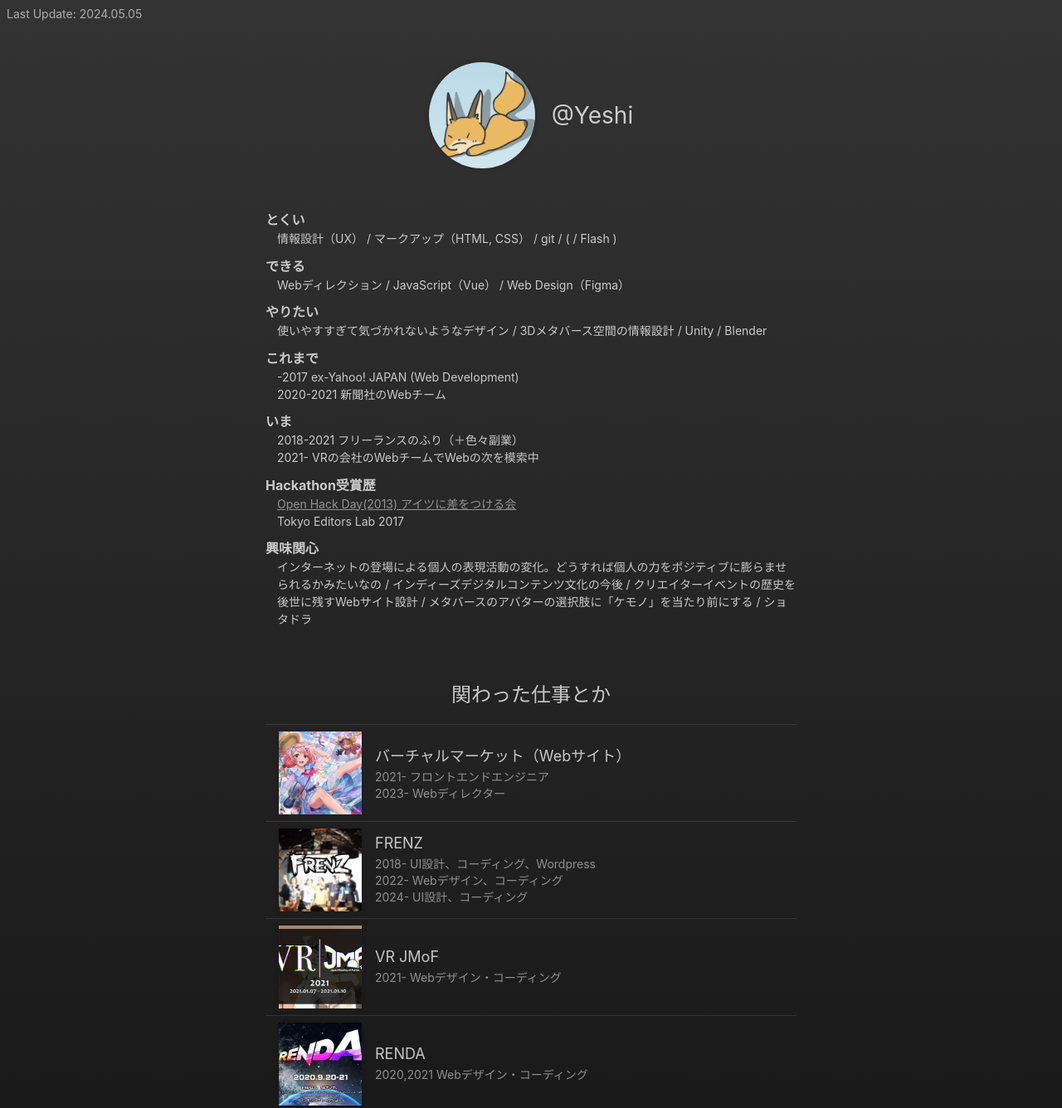
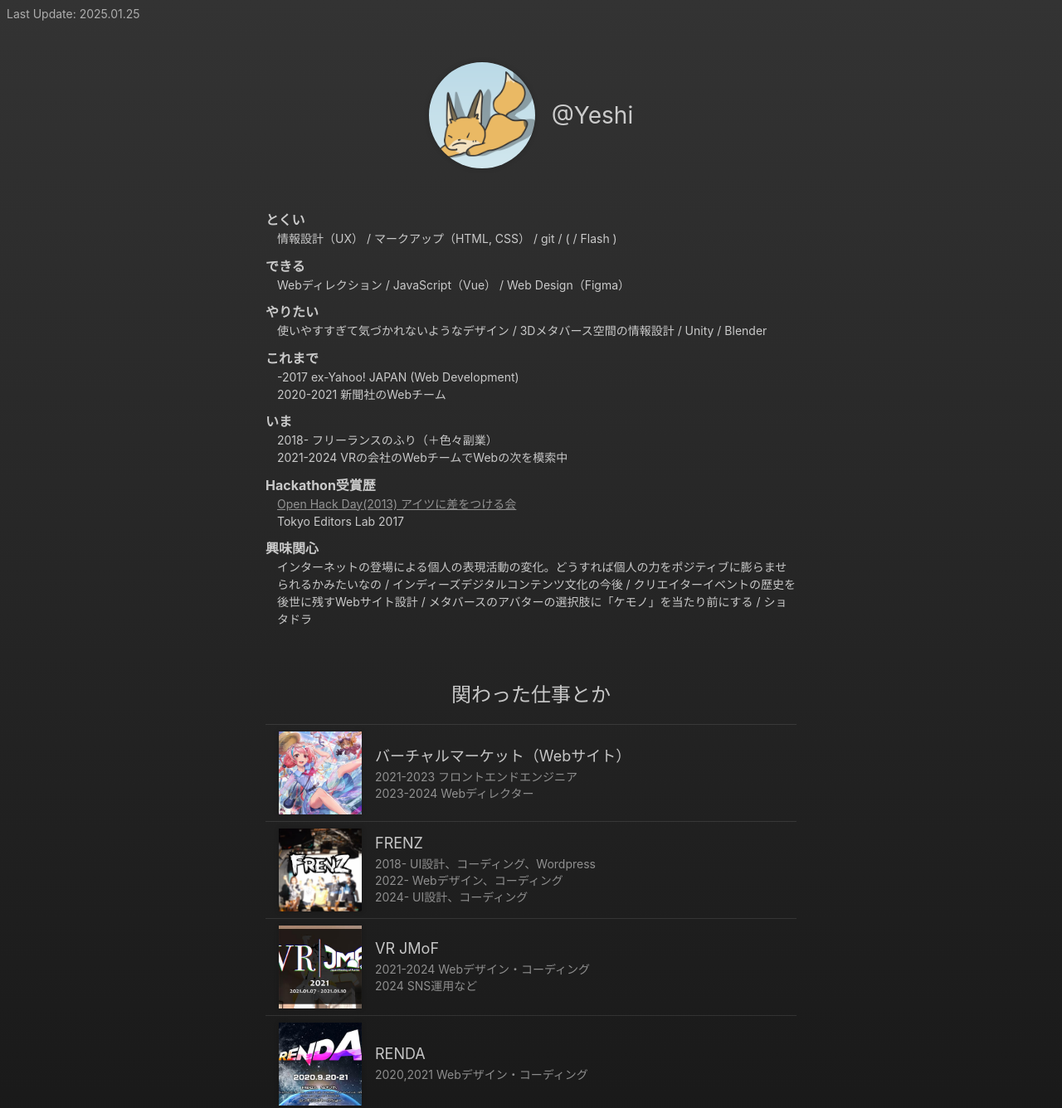
Before and after one commit to Yeshi/my-profile, a plain HTML site: page index.html in a window 1280 px wide. Shown: the top 1336 px of the page at 83% size. Drawn offline with Linux system fonts and the light colour scheme.

Commit message:
コミットできるよね？

```diff
--- a/index.html
+++ b/index.html
@@ -11,7 +11,7 @@
 
 <body>
     <header class="header">
-        <div class="date-update">Last Update: 2024.05.05</div>
+        <div class="date-update">Last Update: 2025.01.25</div>
     </header>
     <div class="wrapper">
         <div class="profile-image">
@@ -30,8 +30,8 @@
                 <dd>-2017 ex-Yahoo! JAPAN (Web Development)<br />
                     2020-2021 新聞社のWebチーム</dd>
                 <dt>いま</dt>
-                <dd>2018-2021 フリーランスのふり（＋色々副業）<br />
-                    2021- VRの会社のWebチームでWebの次を模索中</dd>
+                <dd>2018- フリーランスのふり（＋色々副業）<br />
+                    2021-2024 VRの会社のWebチームでWebの次を模索中</dd>
                 <dt>Hackathon受賞歴</dt>
                 <dd>
                     <a href="https://hackday.jp/2013/">Open Hack Day(2013) アイツに差をつける会</a><br />
@@ -54,7 +54,7 @@
                         </div>
                         <dl class="works-text">
                             <dt>バーチャルマーケット（Webサイト）</dt>
-                            <dd>2021- フロントエンドエンジニア<br />2023- Webディレクター</dd>
+                            <dd>2021-2023 フロントエンドエンジニア<br />2023-2024 Webディレクター</dd>
                         </dl>
                     </a>
                 </li>
@@ -78,7 +78,8 @@
                         </div>
                         <dl class="works-text">
                             <dt>VR JMoF</dt>
-                            <dd>2021- Webデザイン・コーディング</dd>
+                            <dd>2021-2024 Webデザイン・コーディング</dd>
+                            <dd>2024 SNS運用など</dd>
                         </dl>
                     </a>
                 </li>
```
